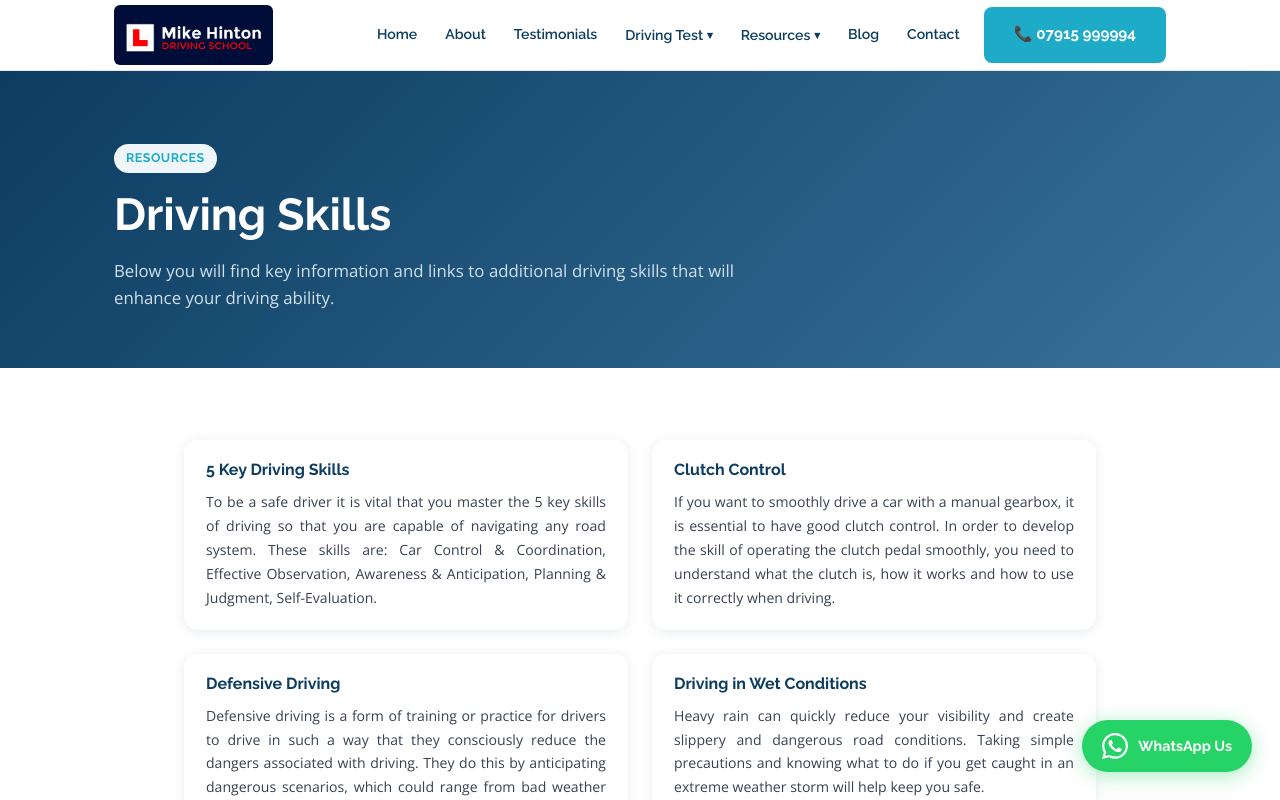
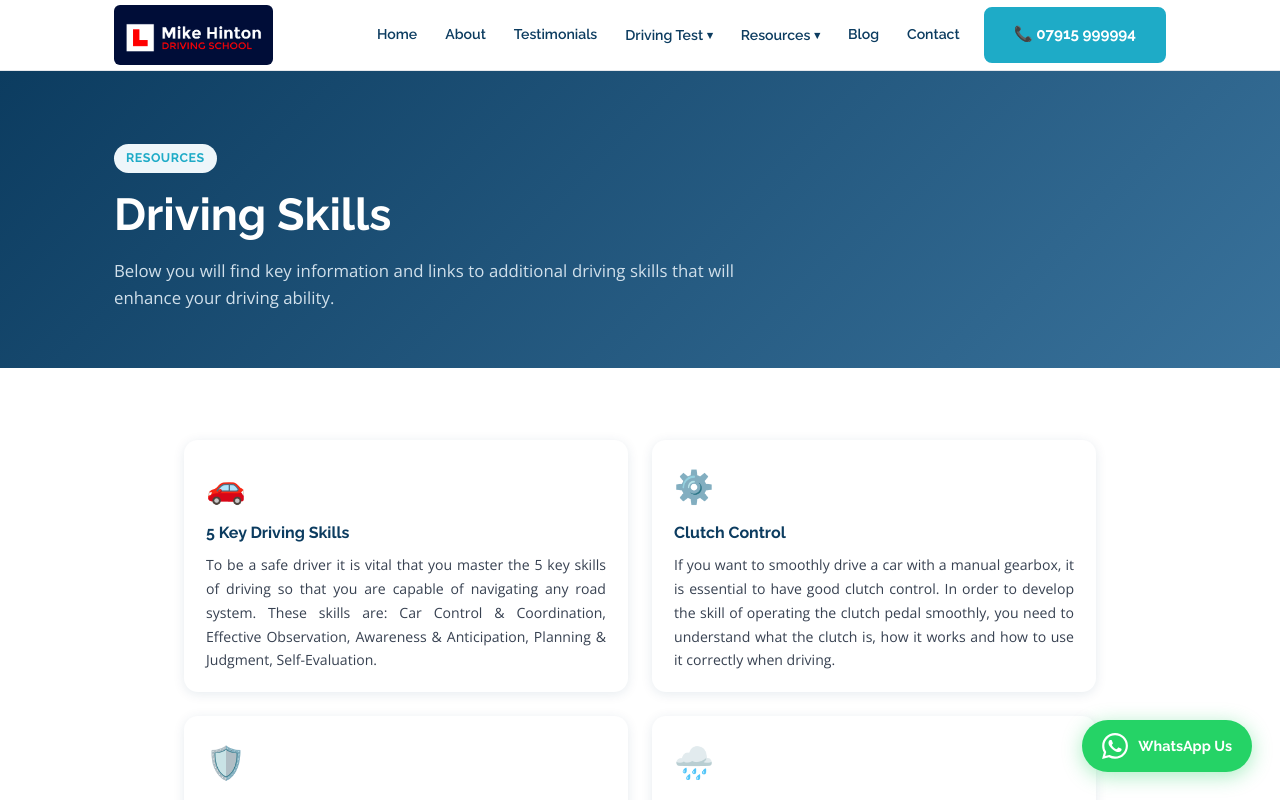
Before and after one commit to mikehinton-wq/mods-website, a React (Vite) app: page /driving-skills in a window 1280 px wide. Shown: the top 800 px of the page. Built offline with nearby package versions, Linux system fonts and the light colour scheme.

Commit message:
Update site

```diff
--- a/src/pages/DrivingSkills.jsx
+++ b/src/pages/DrivingSkills.jsx
@@ -76,6 +76,7 @@ export default function DrivingSkills() {
           }} className="mobile-1col">
             {skills.map(skill => (
               <div key={skill.title} className="card" style={{ padding: '20px 22px', display: 'flex', flexDirection: 'column' }}>
+                <div style={{ fontSize: '2rem', marginBottom: 10 }}>{skill.icon}</div>
                 <h3 style={{ fontSize: '1rem', marginBottom: 10, color: 'var(--navy)' }}>{skill.title}</h3>
                 <p style={{ fontSize: '0.88rem', color: 'var(--grey-700)', lineHeight: 1.7, flex: 1 }}>{skill.desc}</p>
               </div>
```
